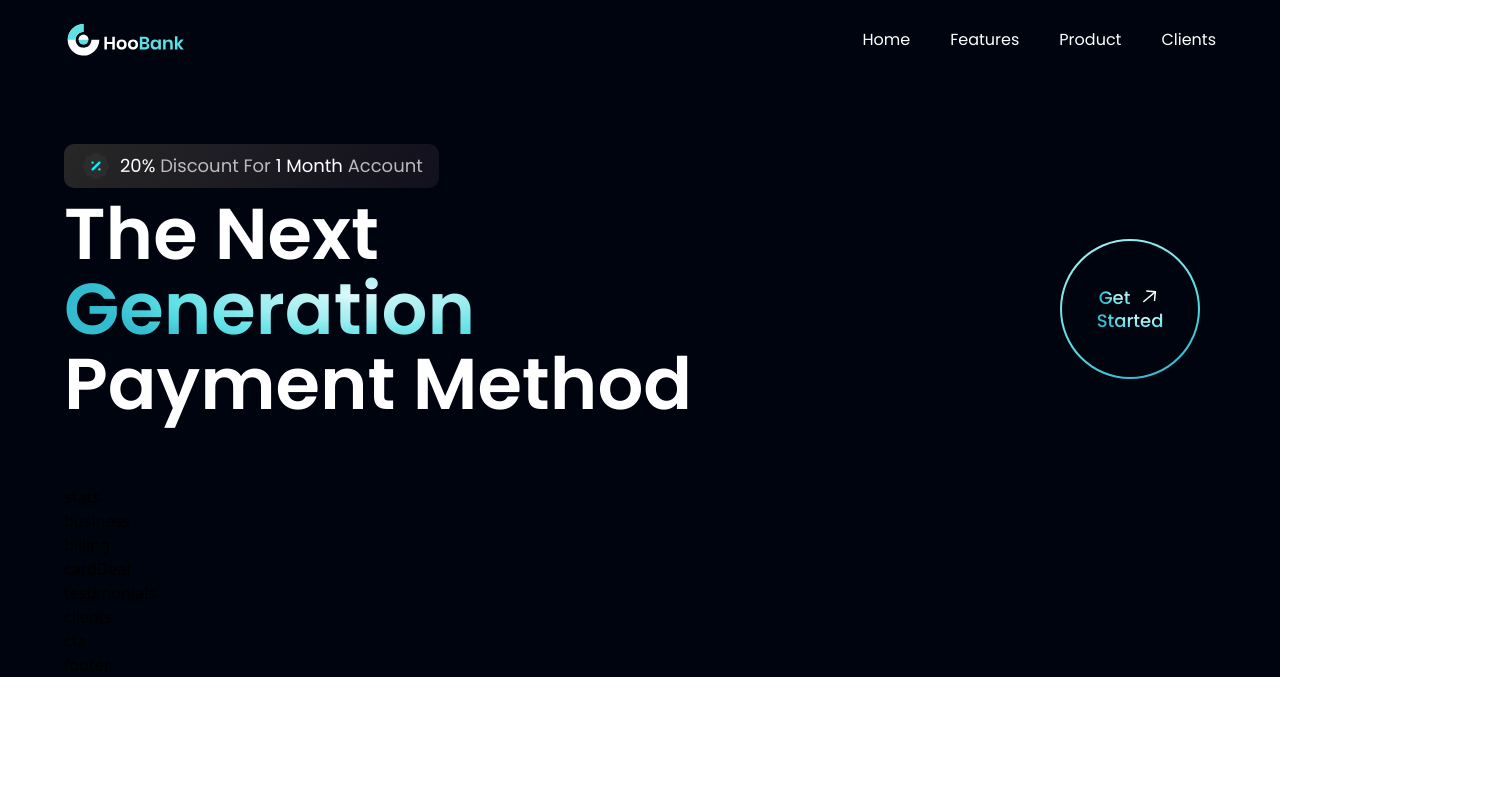
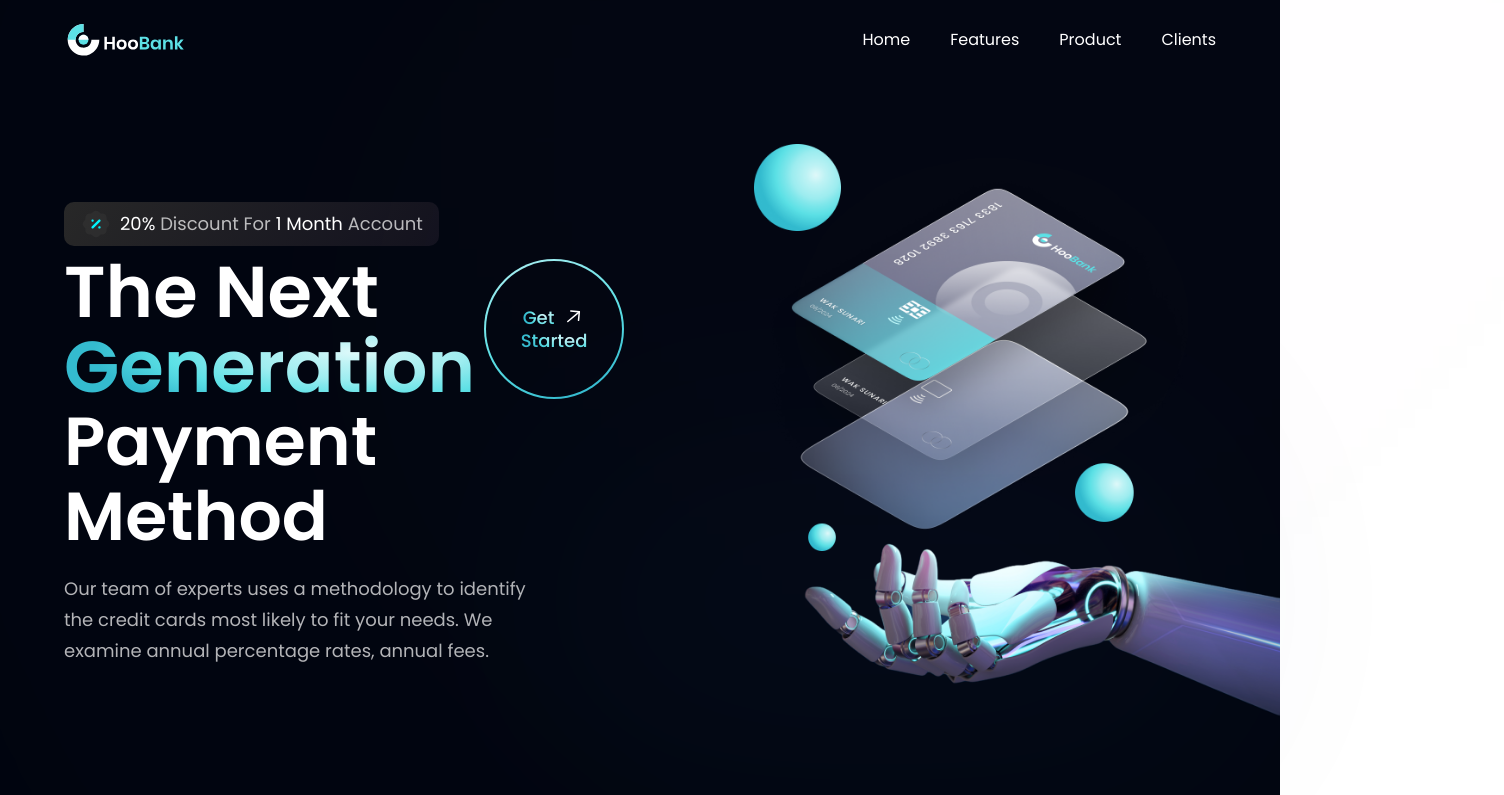
Before and after one commit to Arashjp8/bank-modern-app, a React (Vite) app: page / in a window 1280 px wide. Shown: the top 795 px of the page, 1504 px wide, since content can reach past the window. Built offline with nearby package versions, Linux system fonts and the light colour scheme; the HTML template or start-up script is replaced by a standard one.

Commit message:
hero section image and gradients added

```diff
--- a/src/components/Hero.tsx
+++ b/src/components/Hero.tsx
@@ -24,13 +24,36 @@
           <h1 className="flex-1 font-poppins font-semibold ss:text-[72px] text-[52px] text-white ss:leading[100px] leading-[75px]">
             The Next <br className="sm:block hidden" />{" "}
             <span className="text-gradient">Generation</span>{" "}
-            <br className="sm:block hidden" /> Payment Method
           </h1>
 
           <div className="ss:flex hidden md:mr-4 mr-0">
             <GetStarted />
           </div>
         </div>
+
+        <h1 className="font-poppins font-semibold ss:text-[68px] text-[52px] text-white ss:leading[100px] leading-[75px] w-full">
+          Payment Method
+        </h1>
+        <p className={`${styles.paragraph} max-w-[470px] mt-5`}>
+          Our team of experts uses a methodology to identify the credit cards
+          most likely to fit your needs. We examine annual percentage rates,
+          annual fees.
+        </p>
+      </div>
+
+      <div className={`flex-1 flex ${styles.flexCenter} md:my-0 my-10 `}>
+        <img
+          src={robot}
+          alt="billing"
+          className="w-[100%] h-[100%] relative z-[5]"
+        />
+        <div className="absolute z-[0] w-[40%] h-[35%] top-0 pink__gradient opacity-10" />
+        <div className="absolute z-[1] w-[80%] h-[80%] rounded-full bottom-40 white__gradient opacity-10" />
+        <div className="absolute z-[0] w-[50%] h-[50%] right-20 bottom-20 blue__gradient opacity-10" />
+      </div>
+
+      <div className={`ss:hidden ${styles.flexCenter}`}>
+        <GetStarted />
       </div>
     </section>
   );
```
